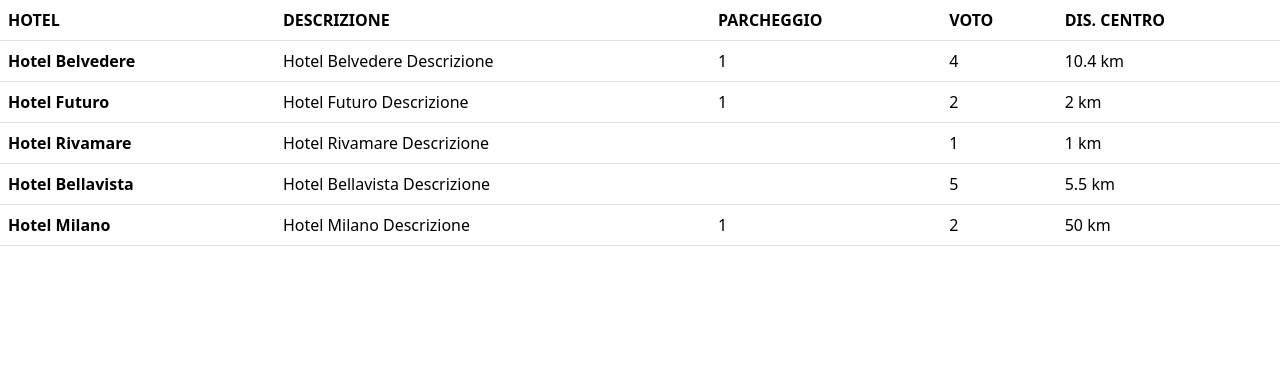
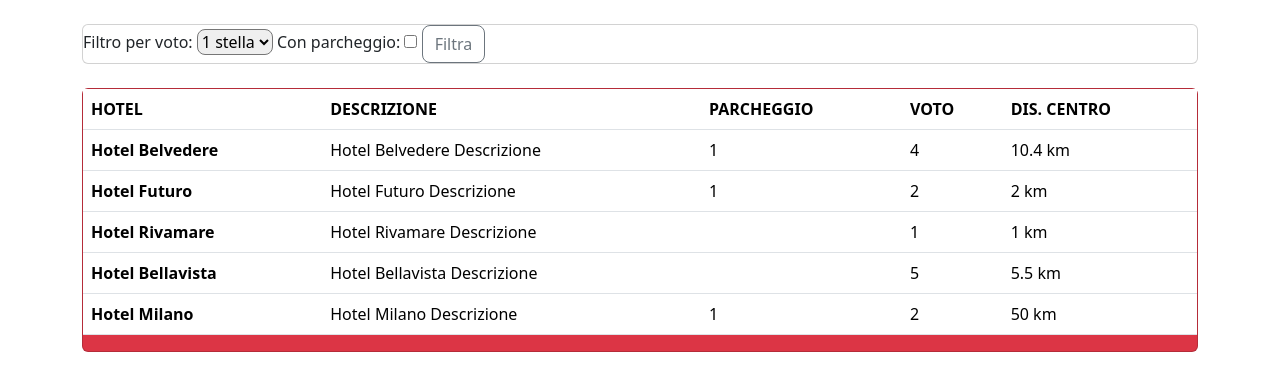
Before and after one commit to IvanoPisaniello/php-hotel, a PHP site: page / in a window 1280 px wide. Shown: the top 391 px of the page. Run offline with PHP 8.4, Linux system fonts and the light colour scheme.

Commit message:
added select and checkbox for filters

```diff
--- a/index.php
+++ b/index.php
@@ -38,6 +38,25 @@ $hotels = [
     ],
 
 ];
+//isset controlla se voto ha un valore, se ha un valore allora avrà il valore di get"voto" altrimenti 0
+$filtro_voto = isset($_GET['voto']) ? ($_GET['voto']) : 0;
+// qui sempre con isset controlliamo come sopra e assegna il valore quando è uguale a "1"
+$filtro_parcheggio = isset($_GET['parcheggio']) && $_GET['parcheggio'] === '1';
+
+// var_dump($filtro_voto);
+// var_dump($filtro_parcheggio);
+
+//creo un nuovo array vuoto
+$hotel_filtrati = [];
+// faccio un foreach per iterare sugli hotel e recuperare il singolo array nell'array, e facccio le condizioni, se il voto è uguale o maggiore del filtro_voto selezionato e
+// se filtro parcheggio restituisce false oppure se restituisce il valore di parking allora questi hotel vengono pushati nell'array che viene stampato sull'html
+foreach ($hotels as $hotel) {
+    if (($hotel['vote'] >= $filtro_voto) && (!$filtro_parcheggio || $hotel['parking'])) {
+        $hotel_filtrati[] = $hotel;
+    }
+}
+
+
 
 ?>
 
@@ -55,7 +74,25 @@ $hotels = [
 </head>
 
 <body>
+    <div class="container">
+        <div class="card my-4 ">
+            <form method="GET">
+                <label>Filtro per voto:</label>
+                <select name="voto" class="rounded-3">
+                    <option value="1">1 stella</option>
+                    <option value="2">2 stelle</option>
+                    <option value="3">3 stelle</option>
+                    <option value="4">4 stelle</option>
+                    <option value="5">5 stelle</option>
+                </select>
 
+                <label for="parcheggio">Con parcheggio:</label>
+                <input type="checkbox" name="parcheggio" value="1">
+
+                <input type="submit" value="Filtra" class="rounded-3 btn btn-outline-secondary">
+            </form>
+        </div>
+        <div class="card bg-danger">
             <table class="table">
                 <thead>
                     <tr>
@@ -68,7 +105,7 @@ $hotels = [
                 </thead>
                 <tbody>
                     <?php
-            foreach ($hotels as $key => $hotel) {
+                    foreach ($hotel_filtrati as $key => $hotel) {
                     ?>
                         <tr>
                             <th scope="row"><?php echo ($hotel["name"]) ?></th>
@@ -80,7 +117,8 @@ $hotels = [
                     <?php } ?>
                 </tbody>
             </table>
-
+        </div>
+    </div>
 
 
 
```
Lines whose indentation alone changed are shown as unchanged.
